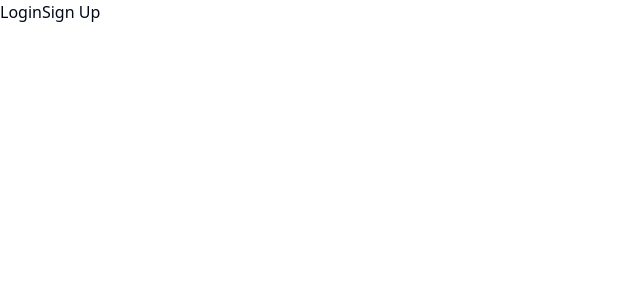
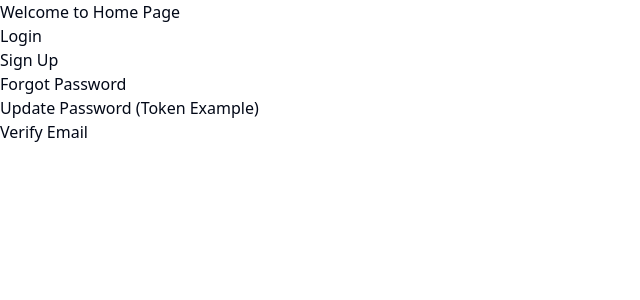
Before and after one commit to Mohd-Arzaid/food-app, a React (Vite) app in the folder frontend/: page / in a window 1280 px wide. Shown: the top 300 px of the page, without its empty margins (0-640 px from the left). Built offline with nearby package versions, Linux system fonts and the light colour scheme.

Commit message:
for testing

```diff
--- a/frontend/src/components/manual/Home.jsx
+++ b/frontend/src/components/manual/Home.jsx
@@ -1,17 +1,30 @@
-
-import { Link } from 'react-router-dom'
+import { Link } from "react-router-dom";
 
 const Home = () => {
   return (
     <div>
-      <Link to="/login">
-      Login
-      </Link>
-      <Link to="/signup">
-      Sign Up
-      </Link>
+      <h1>Welcome to Home Page</h1>
+      <ul>
+        <li>
+          <Link to="/login">Login</Link>
+        </li>
+        <li>
+          <Link to="/signup">Sign Up</Link>
+        </li>
+        <li>
+          <Link to="/forgot-password">Forgot Password</Link>
+        </li>
+        <li>
+          <Link to="/update-password/sample-token">
+            Update Password (Token Example)
+          </Link>
+        </li>
+        <li>
+          <Link to="/verify-email">Verify Email</Link>
+        </li>
+      </ul>
     </div>
-  )
-}
+  );
+};
 
-export default Home
+export default Home;
```
